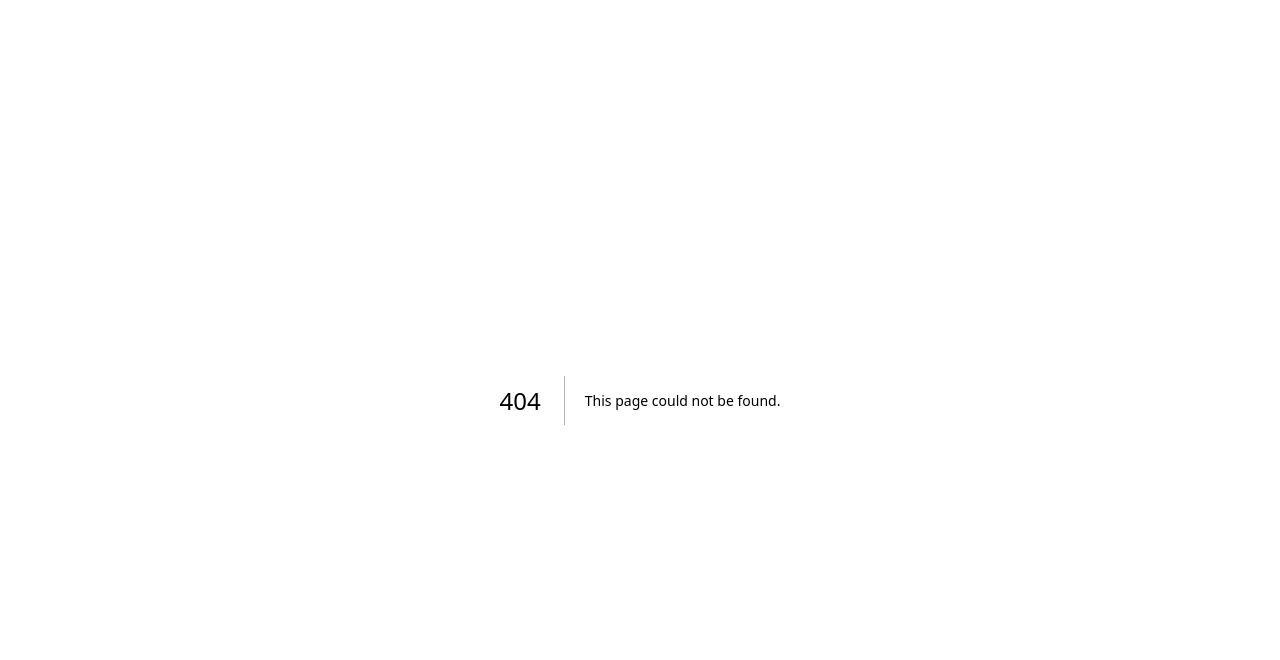
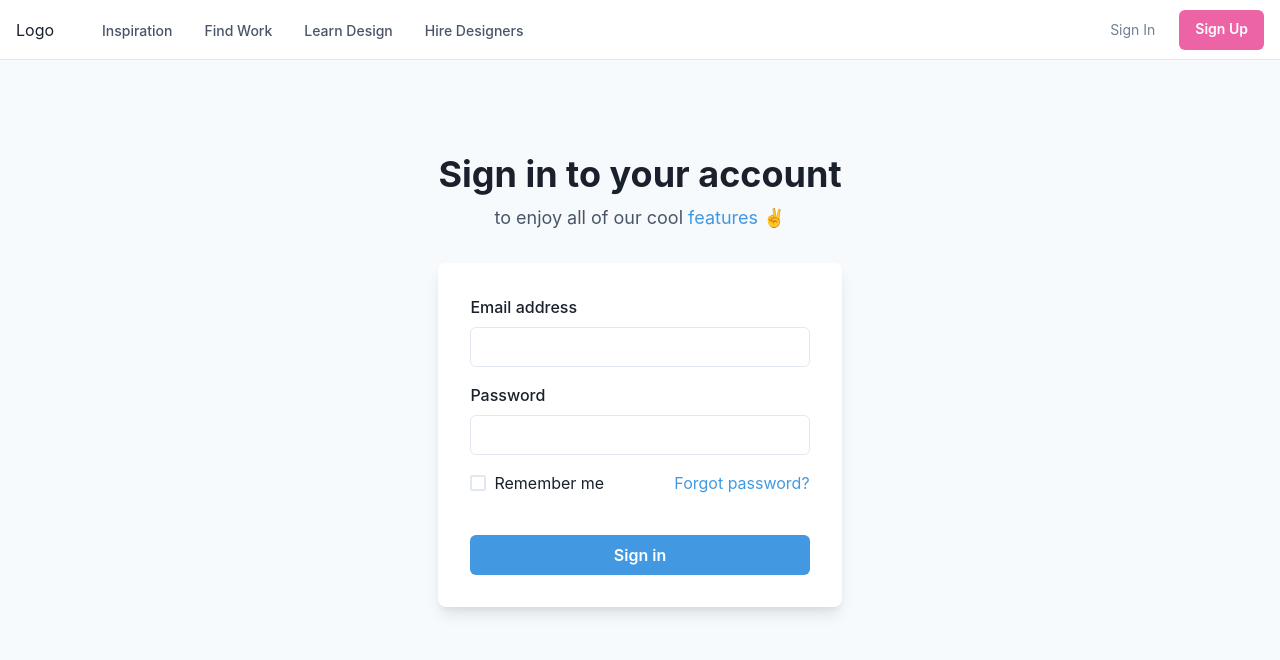
Before and after one commit to BernardSapida/ZShop, a Next.js app: page /signin in a window 1280 px wide. Before the commit this address had no page. Shown: the top 660 px of the page. Built offline with nearby package versions, Linux system fonts and the light colour scheme.

Commit message:
testing chakra ui

```diff
--- /dev/null
+++ b/components/NavigationBar.tsx
@@ -0,0 +1,312 @@
+import {
+  Box,
+  Flex,
+  Text,
+  IconButton,
+  Button,
+  Stack,
+  Collapse,
+  Icon,
+  Link,
+  Popover,
+  PopoverTrigger,
+  PopoverContent,
+  useColorModeValue,
+  useBreakpointValue,
+  useDisclosure,
+} from "@chakra-ui/react";
+
+import NextLink from "next/link";
+
+import {
+  HamburgerIcon,
+  CloseIcon,
+  ChevronDownIcon,
+  ChevronRightIcon,
+} from "@chakra-ui/icons";
+
+export default function NavigationBar() {
+  const { isOpen, onToggle } = useDisclosure();
+
+  return (
+    <Box>
+      <Flex
+        bg={useColorModeValue("white", "gray.800")}
+        color={useColorModeValue("gray.600", "white")}
+        minH={"60px"}
+        py={{ base: 2 }}
+        px={{ base: 4 }}
+        borderBottom={1}
+        borderStyle={"solid"}
+        borderColor={useColorModeValue("gray.200", "gray.900")}
+        align={"center"}
+      >
+        <Flex
+          flex={{ base: 1, md: "auto" }}
+          ml={{ base: -2 }}
+          display={{ base: "flex", md: "none" }}
+        >
+          <IconButton
+            onClick={onToggle}
+            icon={
+              isOpen ? <CloseIcon w={3} h={3} /> : <HamburgerIcon w={5} h={5} />
+            }
+            variant={"ghost"}
+            aria-label={"Toggle Navigation"}
+          />
+        </Flex>
+        <Flex flex={{ base: 1 }} justify={{ base: "center", md: "start" }}>
+          <Text
+            textAlign={useBreakpointValue({ base: "center", md: "left" })}
+            fontFamily={"heading"}
+            color={useColorModeValue("gray.800", "white")}
+          >
+            Logo
+          </Text>
+
+          <Flex display={{ base: "none", md: "flex" }} ml={10}>
+            <DesktopNav />
+          </Flex>
+        </Flex>
+
+        <Stack
+          flex={{ base: 1, md: 0 }}
+          justify={"flex-end"}
+          direction={"row"}
+          spacing={6}
+        >
+          <Button
+            as={NextLink}
+            fontSize={"sm"}
+            fontWeight={400}
+            variant={"link"}
+            href={"/signin"}
+          >
+            Sign In
+          </Button>
+          <Button
+            as={NextLink}
+            display={{ base: "none", md: "inline-flex" }}
+            fontSize={"sm"}
+            fontWeight={600}
+            color={"white"}
+            bg={"pink.400"}
+            href={"#"}
+            _hover={{
+              bg: "pink.300",
+            }}
+          >
+            Sign Up
+          </Button>
+        </Stack>
+      </Flex>
+
+      <Collapse in={isOpen} animateOpacity>
+        <MobileNav />
+      </Collapse>
+    </Box>
+  );
+}
+
+const DesktopNav = () => {
+  const linkColor = useColorModeValue("gray.600", "gray.200");
+  const linkHoverColor = useColorModeValue("gray.800", "white");
+  const popoverContentBgColor = useColorModeValue("white", "gray.800");
+
+  return (
+    <Stack direction={"row"} spacing={4}>
+      {NAV_ITEMS.map((navItem) => (
+        <Box key={navItem.label}>
+          <Popover trigger={"hover"} placement={"bottom-start"}>
+            <PopoverTrigger>
+              <Link
+                p={2}
+                as={NextLink}
+                href={navItem.href ?? "#"}
+                fontSize={"sm"}
+                fontWeight={500}
+                color={linkColor}
+                _hover={{
+                  textDecoration: "none",
+                  color: linkHoverColor,
+                }}
+              >
+                {navItem.label}
+              </Link>
+            </PopoverTrigger>
+
+            {navItem.children && (
+              <PopoverContent
+                border={0}
+                boxShadow={"xl"}
+                bg={popoverContentBgColor}
+                p={4}
+                rounded={"xl"}
+                minW={"sm"}
+              >
+                <Stack>
+                  {navItem.children.map((child) => (
+                    <DesktopSubNav key={child.label} {...child} />
+                  ))}
+                </Stack>
+              </PopoverContent>
+            )}
+          </Popover>
+        </Box>
+      ))}
+    </Stack>
+  );
+};
+
+const DesktopSubNav = ({ label, href, subLabel }: NavItem) => {
+  return (
+    <Link
+      href={href}
+      as={NextLink}
+      role={"group"}
+      display={"block"}
+      p={2}
+      rounded={"md"}
+      _hover={{ bg: useColorModeValue("pink.50", "gray.900") }}
+    >
+      <Stack direction={"row"} align={"center"}>
+        <Box>
+          <Text
+            transition={"all .3s ease"}
+            _groupHover={{ color: "pink.400" }}
+            fontWeight={500}
+          >
+            {label}
+          </Text>
+          <Text fontSize={"sm"}>{subLabel}</Text>
+        </Box>
+        <Flex
+          transition={"all .3s ease"}
+          transform={"translateX(-10px)"}
+          opacity={0}
+          _groupHover={{ opacity: "100%", transform: "translateX(0)" }}
+          justify={"flex-end"}
+          align={"center"}
+          flex={1}
+        >
+          <Icon color={"pink.400"} w={5} h={5} as={ChevronRightIcon} />
+        </Flex>
+      </Stack>
+    </Link>
+  );
+};
+
+const MobileNav = () => {
+  return (
+    <Stack
+      bg={useColorModeValue("white", "gray.800")}
+      p={4}
+      display={{ md: "none" }}
+    >
+      {NAV_ITEMS.map((navItem) => (
+        <MobileNavItem key={navItem.label} {...navItem} />
+      ))}
+    </Stack>
+  );
+};
+
+const MobileNavItem = ({ label, children, href }: NavItem) => {
+  const { isOpen, onToggle } = useDisclosure();
+
+  return (
+    <Stack spacing={4} onClick={children && onToggle}>
+      <Flex
+        py={2}
+        as={NextLink}
+        href={href ?? "#"}
+        justify={"space-between"}
+        align={"center"}
+        _hover={{
+          textDecoration: "none",
+        }}
+      >
+        <Text
+          fontWeight={600}
+          color={useColorModeValue("gray.600", "gray.200")}
+        >
+          {label}
+        </Text>
+        {children && (
+          <Icon
+            as={ChevronDownIcon}
+            transition={"all .25s ease-in-out"}
+            transform={isOpen ? "rotate(180deg)" : ""}
+            w={6}
+            h={6}
+          />
+        )}
+      </Flex>
+
+      <Collapse in={isOpen} animateOpacity style={{ marginTop: "0!important" }}>
+        <Stack
+          mt={2}
+          pl={4}
+          borderLeft={1}
+          borderStyle={"solid"}
+          borderColor={useColorModeValue("gray.200", "gray.700")}
+          align={"start"}
+        >
+          {children &&
+            children.map((child) => (
+              <Link as={NextLink} key={child.label} py={2} href={child.href}>
+                {child.label}
+              </Link>
+            ))}
+        </Stack>
+      </Collapse>
+    </Stack>
+  );
+};
+
+interface NavItem {
+  label: string;
+  subLabel?: string;
+  children?: Array<NavItem>;
+  href?: string;
+}
+
+const NAV_ITEMS: Array<NavItem> = [
+  {
+    label: "Inspiration",
+    children: [
+      {
+        label: "Explore Design Work",
+        subLabel: "Trending Design to inspire you",
+        href: "#",
+      },
+      {
+        label: "New & Noteworthy",
+        subLabel: "Up-and-coming Designers",
+        href: "#",
+      },
+    ],
+  },
+  {
+    label: "Find Work",
+    children: [
+      {
+        label: "Job Board",
+        subLabel: "Find your dream design job",
+        href: "#",
+      },
+      {
+        label: "Freelance Projects",
+        subLabel: "An exclusive list for contract work",
+        href: "#",
+      },
+    ],
+  },
+  {
+    label: "Learn Design",
+    href: "/design",
+  },
+  {
+    label: "Hire Designers",
+    href: "/hire",
+  },
+];
--- a/package.json
+++ b/package.json
@@ -9,11 +9,16 @@
     "lint": "next lint"
   },
   "dependencies": {
+    "@chakra-ui/icons": "^2.0.17",
+    "@chakra-ui/react": "^2.5.1",
+    "@emotion/react": "^11.10.6",
+    "@emotion/styled": "^11.10.6",
     "@types/node": "18.14.6",
     "@types/react": "18.0.28",
     "@types/react-dom": "18.0.11",
     "eslint": "8.35.0",
     "eslint-config-next": "13.2.3",
+    "framer-motion": "^10.2.3",
     "next": "13.2.3",
     "react": "18.2.0",
     "react-dom": "18.2.0",
--- a/pages/_app.tsx
+++ b/pages/_app.tsx
@@ -1,5 +1,13 @@
+import { ChakraProvider } from "@chakra-ui/react";
 import type { AppProps } from "next/app";
 
+import NavigationBar from "@/components/NavigationBar";
+
 export default function App({ Component, pageProps }: AppProps) {
-  return <Component {...pageProps} />;
+  return (
+    <ChakraProvider>
+      <NavigationBar />
+      <Component {...pageProps} />
+    </ChakraProvider>
+  );
 }
--- /dev/null
+++ b/pages/design.tsx
@@ -0,0 +1,3 @@
+export default function Hire() {
+  return <h1>Design</h1>;
+}
--- /dev/null
+++ b/pages/hire.tsx
@@ -0,0 +1,3 @@
+export default function Hire() {
+  return <h1>Hire</h1>;
+}
--- /dev/null
+++ b/pages/signin.tsx
@@ -0,0 +1,70 @@
+import {
+  Flex,
+  Box,
+  FormControl,
+  FormLabel,
+  Input,
+  Checkbox,
+  Stack,
+  Link,
+  Button,
+  Heading,
+  Text,
+  useColorModeValue,
+} from "@chakra-ui/react";
+
+export default function Signin() {
+  return (
+    <Flex
+      minH={"80vh"}
+      align={"center"}
+      justify={"center"}
+      bg={useColorModeValue("gray.50", "gray.800")}
+    >
+      <Stack spacing={8} mx={"auto"} maxW={"lg"} py={12} px={6}>
+        <Stack align={"center"}>
+          <Heading fontSize={"4xl"}>Sign in to your account</Heading>
+          <Text fontSize={"lg"} color={"gray.600"}>
+            to enjoy all of our cool <Link color={"blue.400"}>features</Link> ✌️
+          </Text>
+        </Stack>
+        <Box
+          rounded={"lg"}
+          bg={useColorModeValue("white", "gray.700")}
+          boxShadow={"lg"}
+          p={8}
+        >
+          <Stack spacing={4}>
+            <FormControl id="email">
+              <FormLabel>Email address</FormLabel>
+              <Input type="email" />
+            </FormControl>
+            <FormControl id="password">
+              <FormLabel>Password</FormLabel>
+              <Input type="password" />
+            </FormControl>
+            <Stack spacing={10}>
+              <Stack
+                direction={{ base: "column", sm: "row" }}
+                align={"start"}
+                justify={"space-between"}
+              >
+                <Checkbox>Remember me</Checkbox>
+                <Link color={"blue.400"}>Forgot password?</Link>
+              </Stack>
+              <Button
+                bg={"blue.400"}
+                color={"white"}
+                _hover={{
+                  bg: "blue.500",
+                }}
+              >
+                Sign in
+              </Button>
+            </Stack>
+          </Stack>
+        </Box>
+      </Stack>
+    </Flex>
+  );
+}
```
Also changed, not shown: 1 other file (tests, documents, lock files or other folders).
